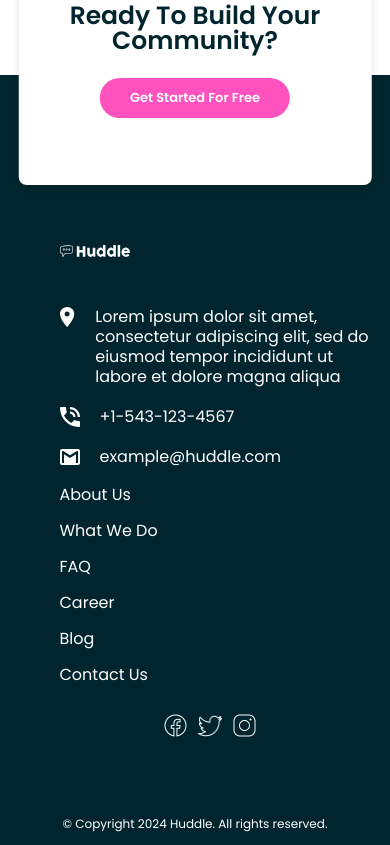
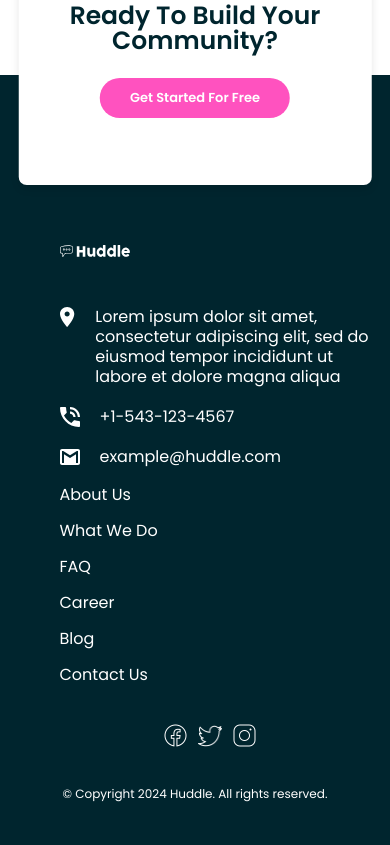
Before and after one commit to Ehiremengold/Huddle-Responsive, a plain HTML site: page index.html in a window 390 px wide. Shown: the part 2868-3713 px from the top of the page. Drawn offline with Linux system fonts and the light colour scheme.

Commit message:
add README and screenshots

```diff
--- a/styles/footer.css
+++ b/styles/footer.css
@@ -106,7 +106,7 @@ footer {
   }
 }
 @media (max-width: 1024px) {
-  .social-media-icons{
+  .social-media-icons {
     margin-top: 10px;
   }
 
@@ -116,7 +116,7 @@ footer {
 }
 
 @media (max-width: 768px) {
-  .footer-logo{
+  .footer-logo {
     padding-left: 40px;
   }
   .even-columns {
@@ -126,5 +126,13 @@ footer {
   .social-media-icons > * {
     width: 8%;
   }
+}
 
+@media (max-width: 500px) {
+  .social-media-icons {
+    margin-top: 20px;
+  }
+  .copyright {
+    margin-top: 20px;
+  }
 }
```
Also changed, not shown: screenshots/laptop.png (added), screenshots/phone.png (added), screenshots/tab.png (added), 1 other file.
